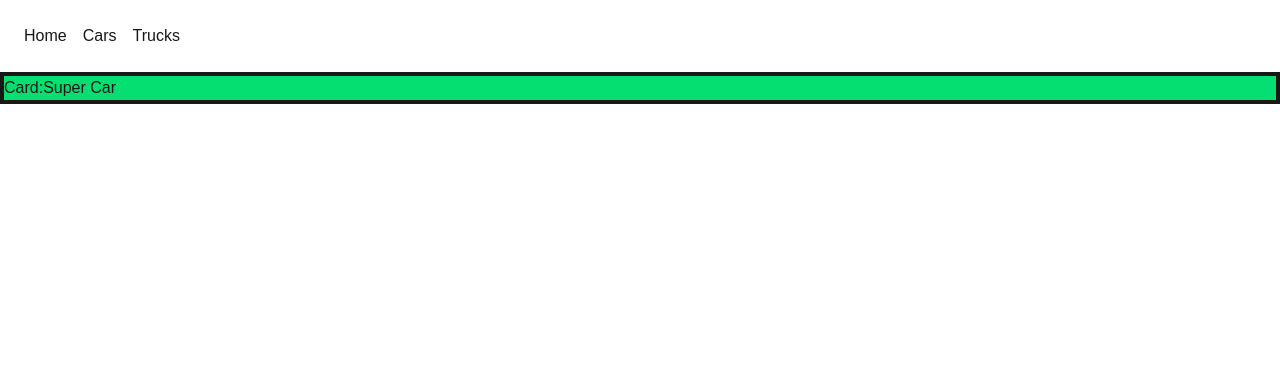
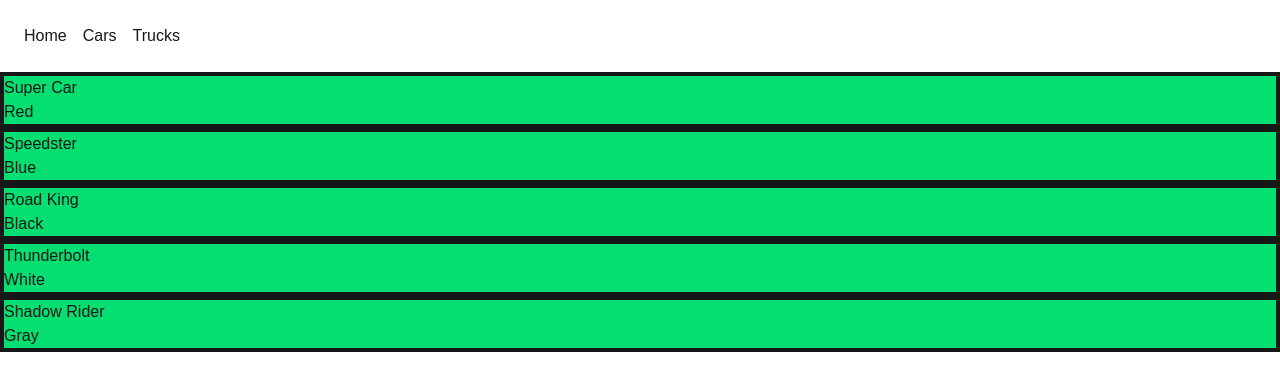
Before and after one commit to gabrieldrissner/React5cWI, a Next.js app in the folder 5cwi_next_dem/: page /cars in a window 1280 px wide. Shown: the top 390 px of the page. Built offline with nearby package versions, Linux system fonts and the light colour scheme.

Commit message:
created array for cars

```diff
--- a/5cwi_next_dem/src/app/cars/page.tsx
+++ b/5cwi_next_dem/src/app/cars/page.tsx
@@ -1,23 +1,63 @@
-import React from 'react'
-import Card from '../components/cars/Card';
-import { Car } from '../lib/types/types';
+import React from "react";
+import Card from "../components/cars/Card";
+import { Car } from "../lib/types/types";
 
-type Props = {}
+type Props = {};
 
-const car: Car = {
-    "name": "Super Car",
-    "type": "BMW",
-    "color": "red",
-    "motor": {
-        "serialNumber": 1234,
-        "hp": 300,
+const cars: Car[] = [
+    {
+        name: "Super Car",
+        type: "BMW",
+        color: "Red",
+        motor: {
+            serialNumber: 1234,
+            hp: 300,
+        },
     },
-};
+    {
+        name: "Speedster",
+        type: "Audi",
+        color: "Blue",
+        motor: {
+            serialNumber: 5678,
+            hp: 350,
+        },
+    },
+    {
+        name: "Road King",
+        type: "Mercedes",
+        color: "Black",
+        motor: {
+            serialNumber: 9101,
+            hp: 400,
+        },
+    },
+    {
+        name: "Thunderbolt",
+        type: "Porsche",
+        color: "White",
+        motor: {
+            serialNumber: 1121,
+            hp: 450,
+        },
+    },
+    {
+        name: "Shadow Rider",
+        type: "Tesla",
+        color: "Gray",
+        motor: {
+            serialNumber: 3141,
+            hp: 500,
+        },
+    },
+];
 
 export default function Cars({}: Props) {
     return (
         <div>
-<Card  car={car}/>
+            {cars.map((car: Car) => (
+                <Card key={car.name} car={car} />
+            ))}
         </div>
     );
 }
--- a/5cwi_next_dem/src/app/components/cars/Card.tsx
+++ b/5cwi_next_dem/src/app/components/cars/Card.tsx
@@ -6,7 +6,8 @@ type Props = { car: Car}
 export default function Card({car}: Props) {
   return (
     <div className="bg-green-400 border-4">
-       Card:{car.name}
+        <h2>{car.name}</h2>
+        <div>{car.color}</div>
         </div>
   )
 }
```
